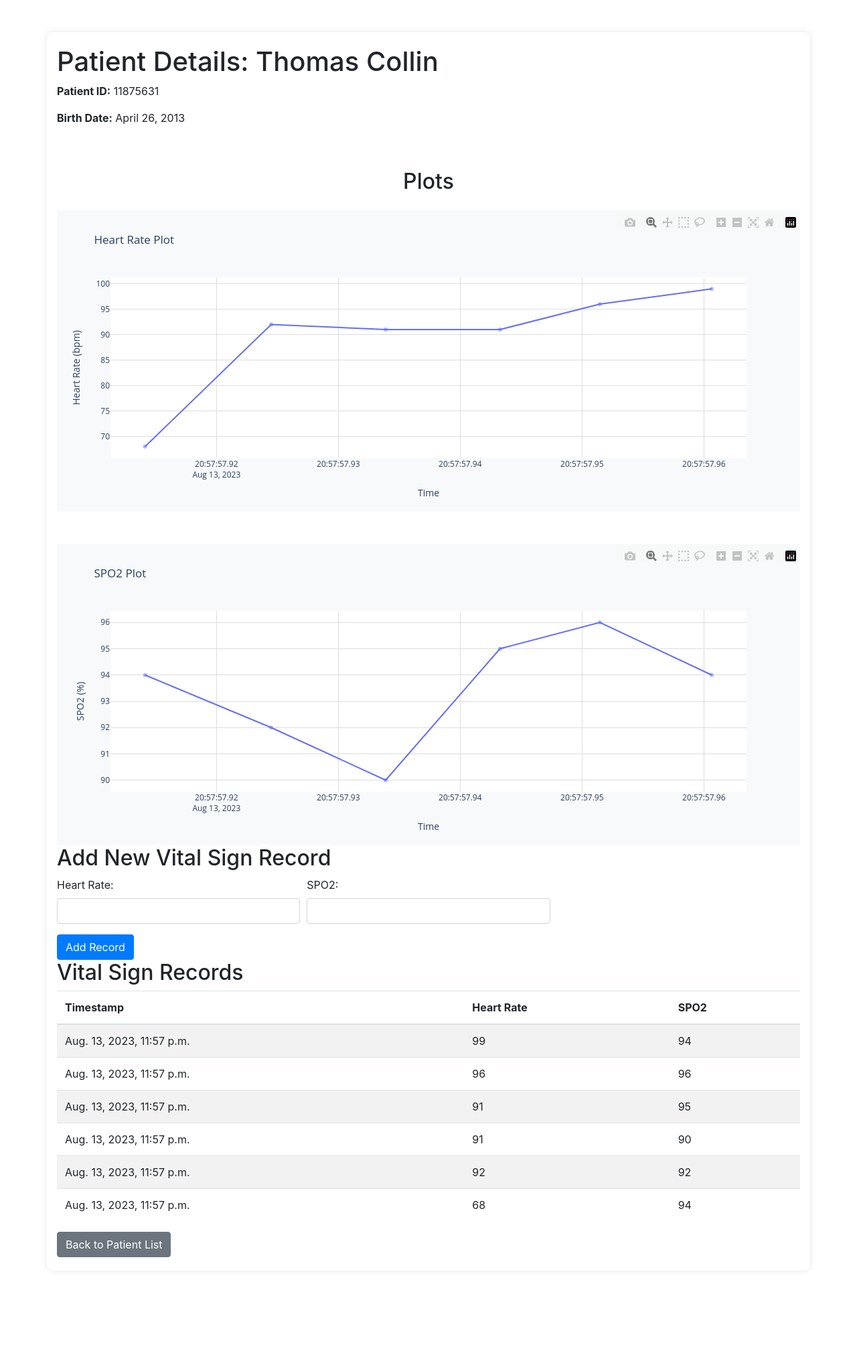
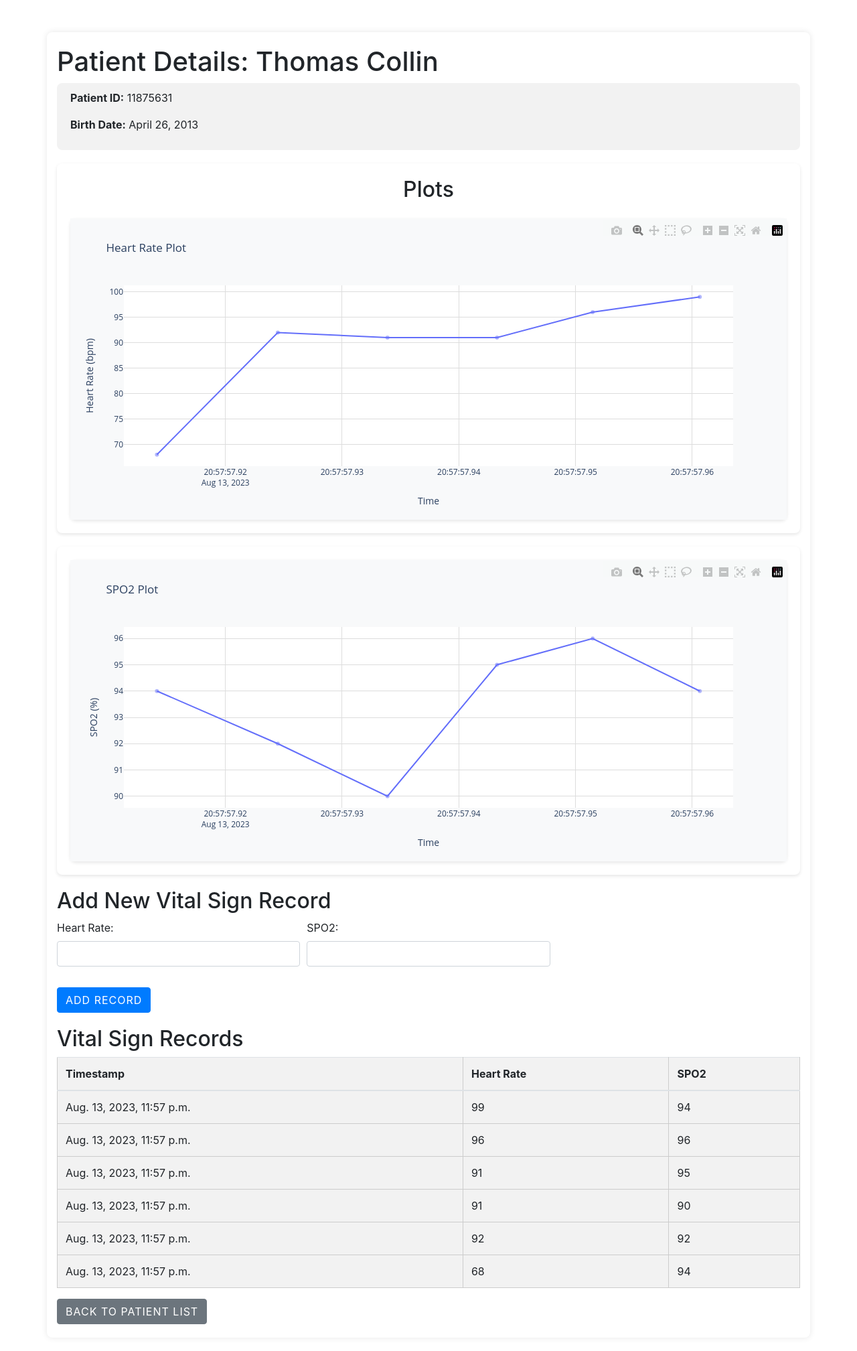
Before and after one commit to doron-yaakobov/EEE_Final, a Django app: page /patient/11875631/ in a window 1280 px wide. Shown: the whole page at 67% size. Before the commit the page ends 1877 px from the top, so only its background shows below. Run offline with Django 4.2, Linux system fonts and the light colour scheme; data comes from the database, SQL or seed files in the repository; some libraries are stand-ins or nearby versions.

Commit message:
Improved UI WIP- patient deatails Improved UI

```diff
--- a/patient_view/templates/patient_view/patient_detail.html
+++ b/patient_view/templates/patient_view/patient_detail.html
@@ -3,13 +3,18 @@
 <head>
     <title>Patient Detail</title>
     <style>
-        /* Your existing CSS styles go here */
-        /* Additional styling for Patient Detail page */
+        /* Reset some default styles */
+        body, h1, h2, h3, p, table {
+            margin: 0;
+            padding: 0;
+        }
+
+        /* Global styles */
         body {
-            margin: 0;
             font-family: Arial, sans-serif;
             background-color: #f8f9fa;
             color: #333;
+            line-height: 1.6;
         }
 
         .container {
@@ -21,16 +26,91 @@
             max-width: 1200px;
         }
 
+        /* Header styles */
         h1 {
+            font-size: 28px;
             margin-bottom: 20px;
-            font-size: 24px;
-            position: sticky;
-            top: 0;
-            background-color: #fff;
-            z-index: 1;
         }
 
-        /* Rest of your CSS styles go here */
+        /* Patient info styles */
+        .patient-info {
+            background-color: #f2f2f2;
+            padding: 10px 20px;
+            border-radius: 8px;
+            margin-bottom: 20px;
+        }
+
+        /* Plot container styles */
+        .plot-container {
+            background-color: #fff;
+            border-radius: 8px;
+            box-shadow: 0 2px 5px rgba(0, 0, 0, 0.1);
+            padding: 20px;
+            margin-bottom: 20px;
+        }
+
+        /* Form styling */
+        form {
+            margin-bottom: 20px;
+        }
+
+        .form-row {
+            margin-bottom: 15px;
+        }
+
+        /* Button styling */
+        .btn-primary, .btn-secondary {
+            padding: 10px 20px;
+            border-radius: 4px;
+            cursor: pointer;
+            font-weight: bold;
+            text-transform: uppercase;
+            letter-spacing: 1px;
+            transition: background-color 0.2s, color 0.2s;
+        }
+
+        .btn-primary {
+            background-color: #007bff;
+            border: none;
+            color: #fff;
+        }
+
+        .btn-secondary {
+            background-color: #ccc;
+            border: none;
+            color: #333;
+        }
+
+        .btn-primary:hover, .btn-secondary:hover {
+            background-color: #0056b3;
+        }
+
+        /* Table styling */
+        table {
+            width: 100%;
+            border-collapse: collapse;
+            border: 1px solid #ccc;
+            background-color: #fff;
+        }
+
+        th, td {
+            padding: 12px;
+            text-align: left;
+            border: 1px solid #ccc;
+        }
+
+        th {
+            background-color: #f2f2f2;
+            font-weight: bold;
+        }
+
+        tr:nth-child(even) {
+            background-color: #f2f2f2;
+        }
+
+        tr:hover {
+            background-color: #e0e0e0;
+        }
     </style>
     <!-- Add Bootstrap CSS -->
     <link rel="stylesheet" href="https://stackpath.bootstrapcdn.com/bootstrap/4.5.2/css/bootstrap.min.css">
@@ -39,26 +119,20 @@
     <div class="container mt-5">
         <h1>Patient Details: {{ patient.full_name }}</h1>
 
-        <!-- Display patient information here -->
-        <div class="row">
-            <div class="col">
+        <!-- Display patient information -->
+        <div class="patient-info">
             <p><strong>Patient ID:</strong> {{ patient.patient_id }}</p>
             <p><strong>Birth Date:</strong> {{ patient.birth_date }}</p>
             <!-- Add more patient information as needed -->
         </div>
-        </div>
 
         <!-- Render Plots -->
-        <div class="row mt-5">
-            <div class="col">
+        <div class="plot-container">
             <h2 class="text-center mb-4">Plots</h2>
             <div id="heart_rate_plot"></div>
         </div>
-        </div>
-        <div class="row mt-5">
-            <div class="col">
+        <div class="plot-container">
             <div id="spo2_plot"></div>
-            </div>
         </div>
 
         <!-- Add a form to allow Nurses to add new vital sign records -->
```
Lines whose indentation alone changed are shown as unchanged.
